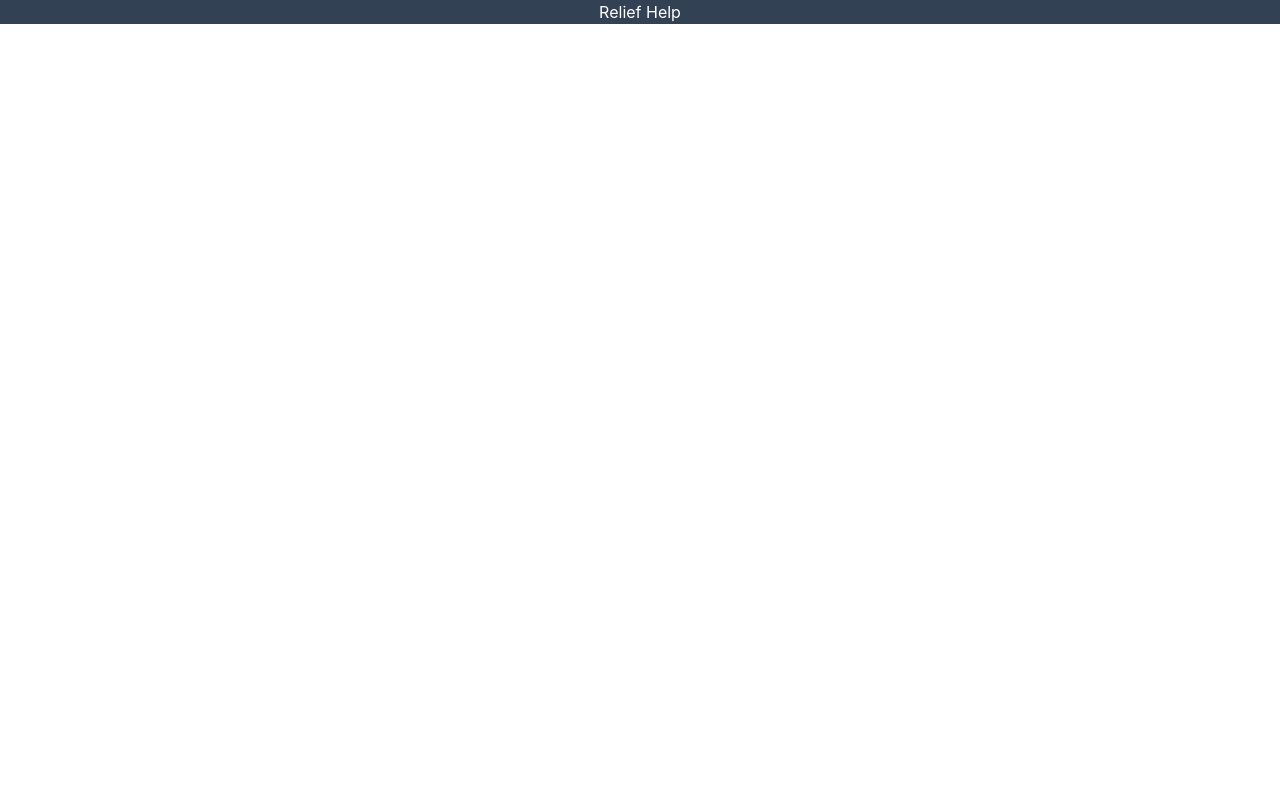
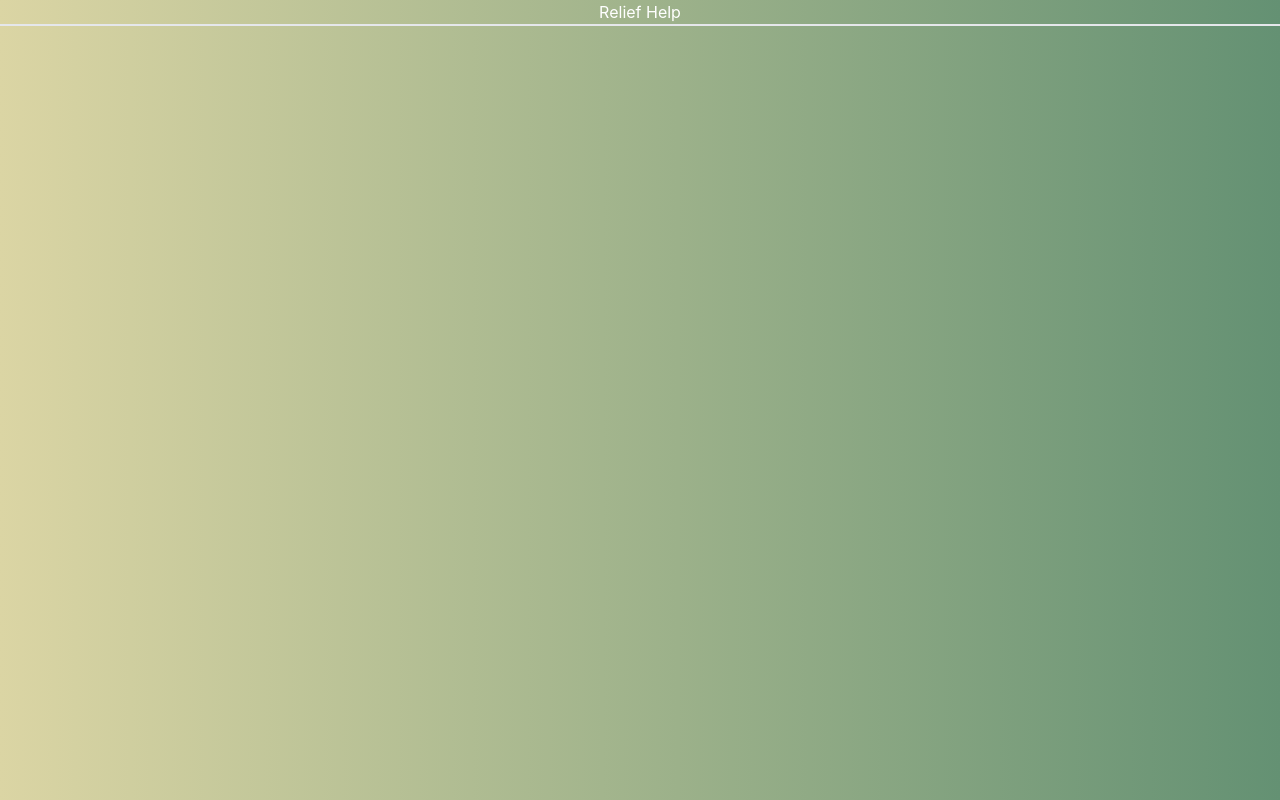
Before and after one commit to ReliefHelp/relief-help-fe, a React (Create React App) app: page / in a window 1280 px wide. Built offline with nearby package versions, Linux system fonts and the light colour scheme.

Commit message:
initial commit

```diff
--- a/src/App.js
+++ b/src/App.js
@@ -5,7 +5,7 @@ function App() {
   return (
     <div className="App">
       <div>
-        <h2 className='text-white bg-slate-700'>Relief Help</h2>
+        <h2 className='text-white bg-transparent border-b-2'>Relief Help</h2>
       </div>
     </div>
   );
--- a/src/index.css
+++ b/src/index.css
@@ -4,14 +4,27 @@
 
 body {
   margin: 0;
-  font-family: -apple-system, BlinkMacSystemFont, 'Segoe UI', 'Roboto', 'Oxygen',
-    'Ubuntu', 'Cantarell', 'Fira Sans', 'Droid Sans', 'Helvetica Neue',
+  font-family: -apple-system, BlinkMacSystemFont, "Segoe UI", "Roboto", "Oxygen",
+    "Ubuntu", "Cantarell", "Fira Sans", "Droid Sans", "Helvetica Neue",
     sans-serif;
   -webkit-font-smoothing: antialiased;
   -moz-osx-font-smoothing: grayscale;
+  /* background: linear-gradient(90deg, #83f594 0%, #eef0f4 100%); */
+  /* background: linear-gradient(90deg, #00C9FF 0%, #92FE9D 100%); */
+  background: #649173; /* fallback for old browsers */
+  background: -webkit-linear-gradient(
+    to right,
+    #dbd5a4,
+    #649173
+  ); /* Chrome 10-25, Safari 5.1-6 */
+  background: linear-gradient(
+    to right,
+    #dbd5a4,
+    #649173
+  ); /* W3C, IE 10+/ Edge, Firefox 16+, Chrome 26+, Opera 12+, Safari 7+ */
 }
 
 code {
-  font-family: source-code-pro, Menlo, Monaco, Consolas, 'Courier New',
+  font-family: source-code-pro, Menlo, Monaco, Consolas, "Courier New",
     monospace;
 }
```
